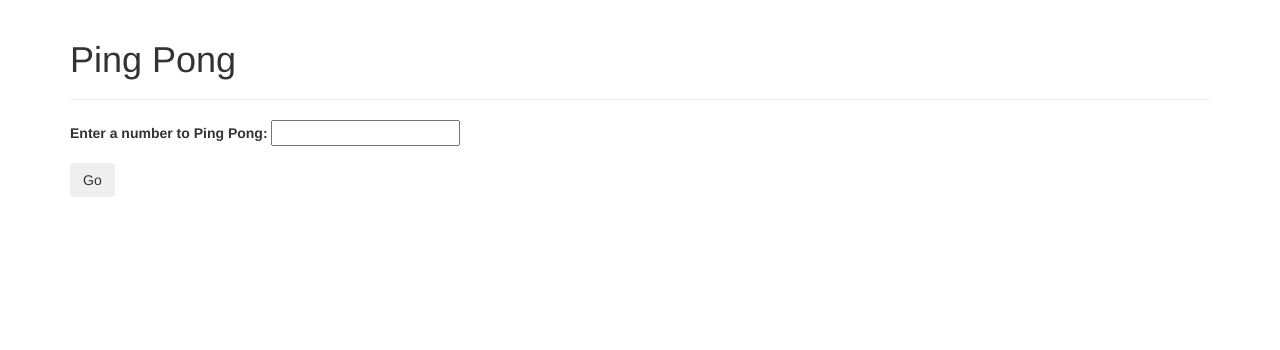
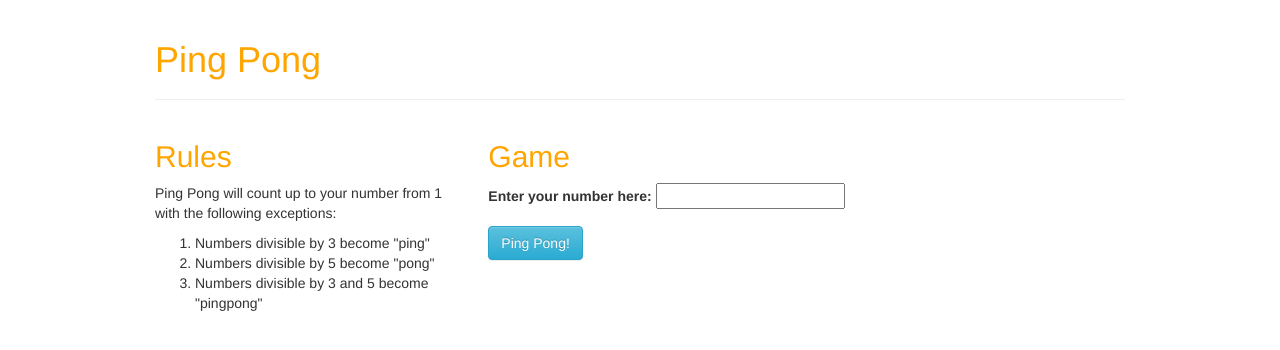
Before and after one commit to ottoetc/ping-pong, a plain HTML site: page index.html in a window 1280 px wide. Drawn offline with Linux system fonts and the light colour scheme.

Commit message:
add css styling

```diff
--- a/css/styles.css
+++ b/css/styles.css
@@ -0,0 +1,17 @@
+.container {
+  max-width: 1000px;
+}
+.page-header {
+  color: orange;
+}
+ul li {
+  list-style-type: none;
+}
+ul {
+  float: left;
+  text-align: center;
+  margin-top: 20px;
+}
+h2 {
+  color: orange;
+}
--- a/index.html
+++ b/index.html
@@ -23,16 +23,31 @@
       <div class="page-header">
         <h1>Ping Pong</h1>
       </div>
-      <form>
-        <div class="form-group">
-          <label for="input-number">Enter a number to Ping Pong:</label>
-          <input id="input-number" type="text">
+      <div class="row">
+        <div class="col-sm-4">
+          <h2>Rules</h2>
+          <p>
+            Ping Pong will count up to your number from 1 with the following exceptions:
+          </p>
+          <ol>
+            <li>Numbers divisible by 3 become "ping"</li>
+            <li>Numbers divisible by 5 become "pong"</li>
+            <li>Numbers divisible by 3 and 5 become "pingpong"</li>
+          </ol>
         </div>
-        <button class="btn" type="submit">Go</button>
-      </form>
-      <div id="result">
-        <ul>
-        </ul>
+        <div class="col-sm-8">
+          <h2>Game</h2>
+          <form>
+            <div class="form-group">
+              <label for="input-number">Enter your number here:</label>
+              <input id="input-number" type="number">
+            </div>
+            <button class="btn btn-info" type="submit">Ping Pong!</button>
+          </form>
+          <div id="result">
+            <ul></ul>
+          </div>
+        </div>
       </div>
     </div>
   </body>
--- a/js/scripts.js
+++ b/js/scripts.js
@@ -21,7 +21,7 @@ var pingPong = function(userNumber) {
 
 $(document).ready(function() {
   $("form").submit(function(event) {
-    $("li").remove();
+    $("ul li").remove();
     var userInput = $("input#input-number").val();
     var pingPongOutputs = pingPong(userInput);
     pingPongOutputs.forEach(function(pingPongOutput) {
```
